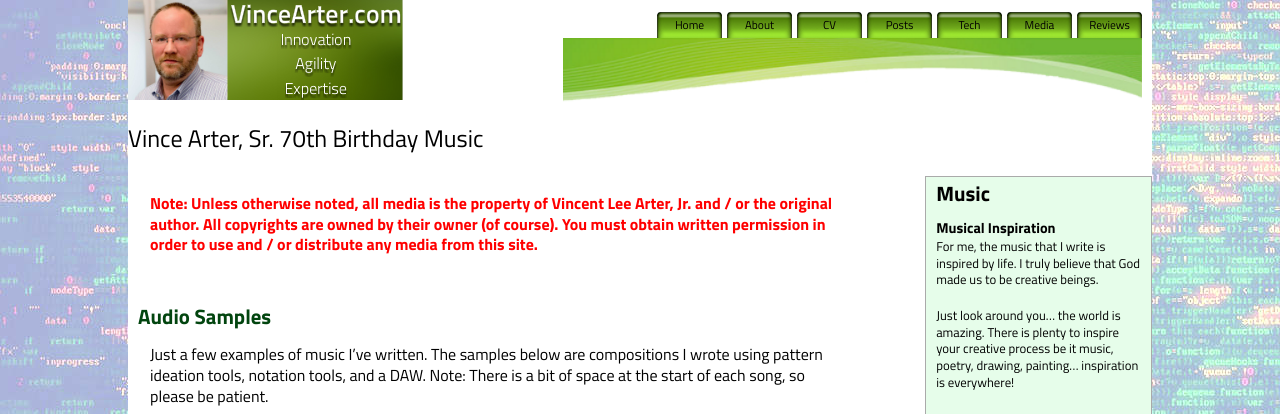
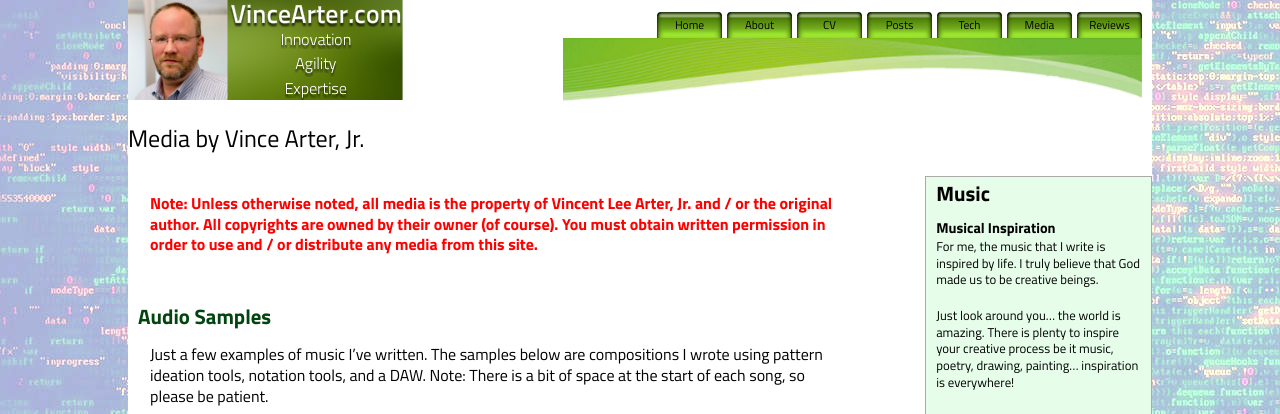
Before and after one commit to VArterJr/old.varterjr.github.io, a Jekyll site: the page built from media.md, in a window 1280 px wide, cut to the strip 0-414 px from the top of the page. Built offline with Jekyll 4.4.1, drawn with Linux system fonts in a browser that asks for light colours; some web fonts are replaced.

Commit message:
v1.1
Version 1.1 (19-Nov-2022): Fixed an issue with Media page not having the correct permalink.

```diff
--- a/media.md
+++ b/media.md
@@ -1,7 +1,7 @@
 ---
 layout: default
-title: Vince Arter, Sr. 70th Birthday Music
-permalink: /v170thmusic/
+title: Media by Vince Arter, Jr.
+permalink: /media/
 ---
 ## {{page.title}}
 
```
Also changed, not shown: _doc/README.md (+1 -0 lines), index.md (+1 -0 lines), posts.md (+1 -1 lines), tech.md (+1 -1 lines).
